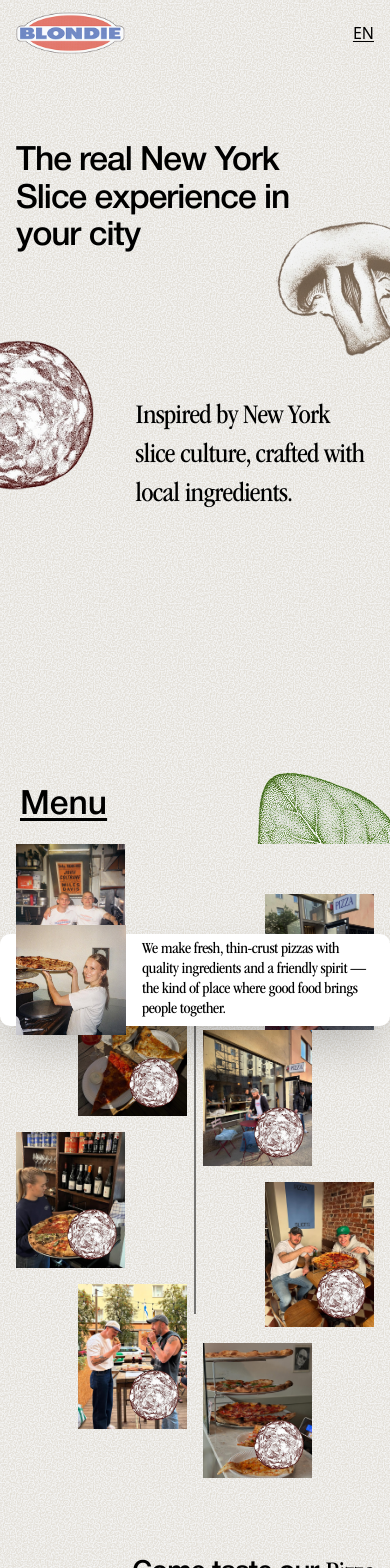
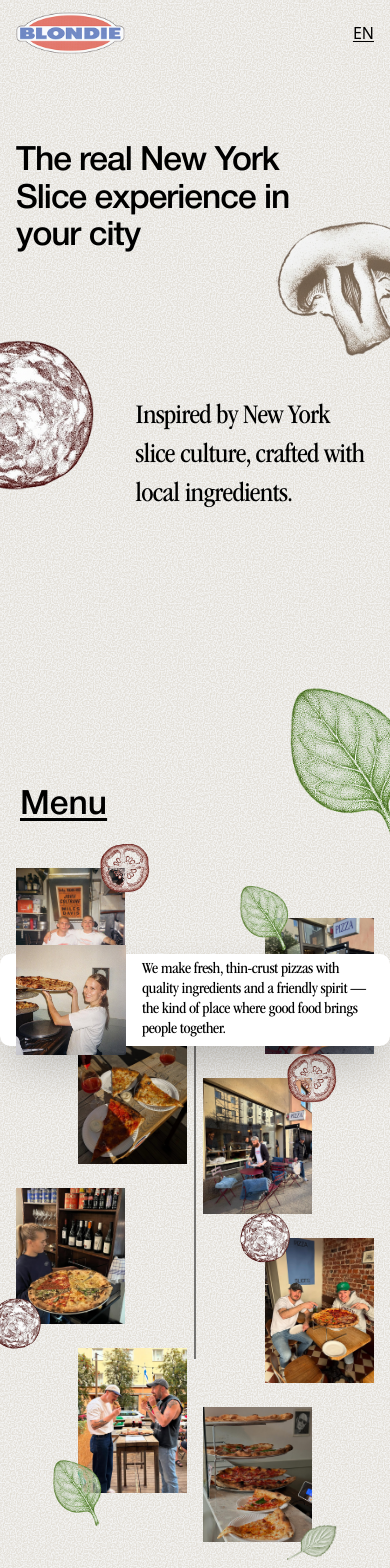
Before and after one commit to lucasprtc/blondie-vitrine, a Next.js app in the folder blondie-website/: page / in a window 390 px wide. Shown: the top 1568 px of the page. Built offline with nearby package versions, Linux system fonts and the light colour scheme.

Commit message:
feat(animation): about animation

```diff
--- a/blondie-website/app/components/section/AboutSection.tsx
+++ b/blondie-website/app/components/section/AboutSection.tsx
@@ -1,6 +1,6 @@
 "use client";
 
-import { useRef, useEffect } from "react";
+import { useRef, useEffect, use } from "react";
 import gsap from "gsap";
 import { ScrollTrigger } from "gsap/all";
 import ImageWithOverlay from "../ui/Image";
@@ -10,12 +10,46 @@ gsap.registerPlugin(ScrollTrigger);
 const AboutSection = () => {
     const squareRef = useRef<HTMLDivElement>(null);
     const aboutSectionRef = useRef<HTMLDivElement>(null);
+    const line = useRef<HTMLDivElement>(null);
 
     useEffect(() => {
         const square = squareRef.current;
-    console.log(square?.getBoundingClientRect());
         const squareInfo = square?.getBoundingClientRect();
-    console.log(squareInfo?.top);
+
+        gsap.fromTo(line.current,
+            {
+                scaleY: 0,
+                transformOrigin: "top center"
+            },
+            {
+                scaleY: 1,
+                duration: 1.5,
+                ease: "power2.out",
+                scrollTrigger: {
+                    trigger: aboutSectionRef.current,
+                    start: "top center",
+                    toggleActions: "play none none none"
+                }
+            }
+        );
+
+       gsap.fromTo(square,
+            {
+                opacity: 0,
+                y: 20
+            },
+            {
+                opacity: 1,
+                y: 0,
+                duration: 0.5,
+                ease: "power2.out",
+                scrollTrigger: {
+                    trigger: aboutSectionRef.current,
+                    start: "top center",
+                    toggleActions: "play none none none"
+                }
+            }
+        );
 
         gsap.to(square, {
         scrollTrigger: {
@@ -24,7 +58,6 @@ const AboutSection = () => {
             end: `bottom-=${window.innerWidth > 1024 ? 200 : 90} center+=${squareInfo!.height - 100}`,
             pin: square,
             scrub: 1,
-        // markers: true
         }
     });
 
@@ -34,7 +67,7 @@ const AboutSection = () => {
     }, []);
 
     return (
-        <section ref={aboutSectionRef} className="relative grid-container grid-layout ">
+        <section ref={aboutSectionRef} className="relative grid-container grid-layout overflow-hidden py-6 lg:py-0">
             <div
                 ref={squareRef}
                 className="z-10 absolute top-[90px] lg:top-[200px] col-span-6 lg:col-start-4 p-4 w-full lg:w-fit flex flex-row items-center justify-between gap-4 lg:gap-8 bg-white rounded-[10px] shadow-2xl"
@@ -42,26 +75,26 @@ const AboutSection = () => {
                 <img src="/picture/about-desc.png" alt="" className="max-w-[110px] lg:max-w-[220px] aspect-square" />
                 <p className="font-secondary text-base lg:text-xl tracking-[-0.48px] leading-5 lg:leading-10">We make fresh, thin-crust pizzas with quality ingredients and a friendly spirit — the kind of place where good food brings people together.</p>
             </div>
-            <div className="absolute translate-x-1/2 h-[350px] lg:h-[800px] w-px bg-black right-1/2 mt-[120px] lg:mt-[220px]"></div>
+            <div ref={line} className="absolute translate-x-1/2 h-[375px] lg:h-[800px] w-px bg-black right-1/2 mt-[140px] lg:mt-[220px]"></div>
             <div className="flex flex-row gap-4 w-full col-span-6 lg:col-span-12 lg:pt-[100px]">
-                <div className="w-1/2 grid content-start grid-cols-3 lg:grid-cols-6 gap-y-4 lg:gap-y-0 gap-x-4 md:gap-x-6">
-                    <div className="col-span-3 grid content-start grid-cols-3 gap-x-4 md:gap-x-6 lg:gap-y-[70px] lg:pt-[200px]">
-                        <ImageWithOverlay src="/picture/about-1.png" alt="Map" topping="pepperoni" position="BR" className="col-span-2 h-fit" />
-                        <ImageWithOverlay src="/picture/about-2.png" alt="Map" topping="pepperoni" position="BR" className="col-start-2 col-span-2 lg:col-span-3 h-fit" />
+                <div className="w-1/2 grid content-start grid-cols-3 lg:grid-cols-6 gap-y-6 lg:gap-y-0 gap-x-4 md:gap-x-6">
+                    <div className="col-span-3 grid content-start grid-cols-3 gap-x-4 gap-y-6 md:gap-x-6 lg:gap-y-[70px] lg:pt-[200px]">
+                        <ImageWithOverlay src="/picture/about-1.png" alt="Map" topping="pepper" position="TR" className="col-span-2 h-fit" />
+                        <ImageWithOverlay src="/picture/about-2.png" alt="Map" topping="basil" position="TL" className="col-start-2 col-span-2 lg:col-span-3 h-fit" />
                     </div>
-                    <div className="col-span-3 grid content-start grid-cols-3 gap-x-4 md:gap-x-6 gap-y-4 lg:gap-y-[100px]">
-                        <ImageWithOverlay src="/picture/about-3.png" alt="Map" topping="pepperoni" position="BR" className="col-span-2 lg:col-span-3 h-fit" />
-                        <ImageWithOverlay src="/picture/about-4.png" alt="Map" topping="pepperoni" position="BR" className="col-start-2 col-span-2 h-fit" />
+                    <div className="col-span-3 grid content-start grid-cols-3 gap-x-4 md:gap-x-6 gap-y-6 lg:gap-y-[100px]">
+                        <ImageWithOverlay src="/picture/about-3.png" alt="Map" topping="pepperoni" position="BL" className="col-span-2 lg:col-span-3 h-fit" />
+                        <ImageWithOverlay src="/picture/about-4.png" alt="Map" topping="origano" position="BL" className="col-start-2 col-span-2 h-fit" />
                     </div>
                 </div>
-                <div className="w-1/2 grid content-start grid-cols-3 lg:grid-cols-6 gap-y-4 lg:gap-y-0 gap-x-4 md:gap-x-6 pt-[50px]">
-                    <div className="col-span-3 grid content-start grid-cols-3 gap-x-4 md:gap-x-6 lg:gap-y-[100px] lg:pt-[300px]">
-                        <ImageWithOverlay src="/picture/about-5.png" alt="Map" topping="pepperoni" position="BR" className="col-span-2 col-start-2 h-fit" />
-                        <ImageWithOverlay src="/picture/about-6.png" alt="Map" topping="pepperoni" position="BR" className="col-span-2 lg:col-span-3 h-fit" />
+                <div className="w-1/2 grid content-start grid-cols-3 lg:grid-cols-6 gap-y-6 lg:gap-y-0 gap-x-4 md:gap-x-6 pt-[50px]">
+                    <div className="col-span-3 grid content-start grid-cols-3 gap-x-4 gap-y-6 md:gap-x-6 lg:gap-y-[100px] lg:pt-[300px]">
+                        <ImageWithOverlay src="/picture/about-5.png" alt="Map" topping="origano" position="TL" className="col-span-2 col-start-2 h-fit" />
+                        <ImageWithOverlay src="/picture/about-6.png" alt="Map" topping="pepper" position="TR" className="col-span-2 lg:col-span-3 h-fit" />
                     </div>
-                    <div className="col-span-3 grid content-start grid-cols-3 gap-x-4 md:gap-x-6 gap-y-4 lg:gap-y-[70px]">
-                        <ImageWithOverlay src="/picture/about-7.png" alt="Map" topping="pepperoni" position="BR" className="col-span-2 col-start-2 lg:col-start-1 lg:col-span-3 h-fit" />
-                        <ImageWithOverlay src="/picture/about-8.png" alt="Map" topping="pepperoni" position="BR" className="col-span-2 lg:col-start-2 h-fit" />
+                    <div className="col-span-3 grid content-start grid-cols-3 gap-x-4 md:gap-x-6 gap-y-6 lg:gap-y-[70px]">
+                        <ImageWithOverlay src="/picture/about-7.png" alt="Map" topping="pepperoni" position="TL" className="col-span-2 col-start-2 lg:col-start-1 lg:col-span-3 h-fit" />
+                        <ImageWithOverlay src="/picture/about-8.png" alt="Map" topping="basil" position="BR" className="col-span-2 lg:col-start-2 h-fit" />
                     </div>
                 </div>
             </div>
--- a/blondie-website/app/components/section/ContactSection.tsx
+++ b/blondie-website/app/components/section/ContactSection.tsx
@@ -10,7 +10,6 @@ const ContactSection = () => {
   const [isMobile, setIsMobile] = useState(false);
 
   useEffect(() => {
-    // Vérifie la largeur de la fenêtre côté client
     const handleResize = () => setIsMobile(window.innerWidth <= 1024);
 
     handleResize(); // Vérifie dès le premier rendu côté client
@@ -20,7 +19,7 @@ const ContactSection = () => {
   }, []);
 
   return (
-    <section className="relative grid-container grid-layout pb-[30px] lg:pb-[60px] pt-[60px] lg:pt-[130px]">
+    <section className="relative grid-container grid-layout pb-20 lg:pb-[60px] pt-[60px] lg:pt-[130px]">
       {isMobile && (
         <h2 className="lg:hidden col-span-6 font-secondary text-center lg:text-left text-[2.5rem] lg:text-4xl tracking-[-0.03em] font-medium leading-12">
           Find us, Grab a slice,<br /> Enjoy the vibes.
--- a/blondie-website/app/components/section/HeroSection.tsx
+++ b/blondie-website/app/components/section/HeroSection.tsx
@@ -32,10 +32,12 @@ const HeroSection = () => {
             );
 
             // Animation du texte au-dessus de l'image : apparaît de derrière l'image
+            const isMobile = window.innerWidth < 720;
+            const delay = isMobile ? 0.4 : 1;
             gsap.fromTo(
                 textAboveImageRef.current,
                 {
-                    y: 50,
+                    y: isMobile ? 20 : 50,
                     opacity: 0,
                     zIndex: 0
                 },
@@ -45,7 +47,7 @@ const HeroSection = () => {
                     zIndex: 10,
                     duration: 0.8,
                     ease: 'back.out(0.8)',
-                    delay: 1
+                    delay: delay
                 }
             );
 
@@ -165,6 +167,7 @@ const HeroSection = () => {
             <div className="grid-layout items-center relative pt-[40%] lg:pt-[10%]">
                 <div ref={blackLine1Ref} className="hidden lg:block h-px bg-black col-span-2"></div>
                 <AnimatedText
+                    delay={0.1}
                     text="The real New York Slice experience in your city"
                     className="col-span-5 lg:col-span-8 text-2xl lg:text-5xl lg:text-center text-black font-primary font-medium tracking-[-0.03em] break-normal lg:leading-22"
                 />
@@ -215,7 +218,7 @@ const HeroSection = () => {
                 <img src="/food/pepperoni.png" alt="" className="max-w-[150px] absolute -top-[50%] -left-[20%] lg:hidden" />
 
             </div>
-            <img src="/food/origano.png" alt="" className="absolute -right-[5%] -bottom-[15%]" />
+            <img src="/food/origano.png" alt="" className="absolute max-w-[120px] lg:hidden -right-[5%] bottom-0" />
         </section>
     );
 }
--- a/blondie-website/app/components/section/MenuSection.tsx
+++ b/blondie-website/app/components/section/MenuSection.tsx
@@ -74,15 +74,17 @@ const MenuSection = () => {
         return () => window.removeEventListener("resize", checkWidth);
     }, []);
     return (
-        <section className="grid-container grid-layout mt-[60px] lg:mt-[100px]">
-            <TextAnimation className="col-span-12 mb-5 title">
+        <section className="grid-container grid-layout mt-10 lg:mt-[100px]">
+            <TextAnimation className="col-span-12 lg:mb-5 title leading-10">
                 <h3>Come taste our <span className="font-secondary">Pizza</span></h3>
             </TextAnimation>
-            <div className="col-span-12 grid grid-cols-1 lg:grid-cols-2 gap-x-6 lg:gap-x-12">
+            <div className="relative col-span-12 grid grid-cols-1 lg:grid-cols-2 gap-x-6 lg:gap-x-12">
+                <div className="hidden lg:block absolute h-full bg-black w-px right-1/2"></div>
                 {pizzas.map((p, index) => {
                     const cols = isLgUp ? 2 : 1;
                     const total = pizzas.length;
                     const isLastRow = index >= total - (total % cols === 0 ? cols : total % cols);
+                    const isFirstRow = index < (total % cols === 0 ? cols : total % cols);
 
                     return (
                     <PizzaCard
--- a/blondie-website/app/components/section/ReviewSection.tsx
+++ b/blondie-website/app/components/section/ReviewSection.tsx
@@ -38,7 +38,7 @@ const Reviews = [
 
 const ReviewSection  = () => {
     return (
-        <section className="grid-layout pt-[60px]">
+        <section className="grid-layout mt-10 lg:mt-[100px]">
             <TextAnimation className="grid-container col-span-6 lg:col-span-12 title">
                 <h3 className="">Your Words, <span className="font-secondary">our pride</span></h3>
             </TextAnimation>
--- a/blondie-website/app/components/ui/Image.tsx
+++ b/blondie-website/app/components/ui/Image.tsx
@@ -1,4 +1,8 @@
-import React from "react";
+import React, { useEffect, useRef } from "react";
+import { gsap } from "gsap";
+import { ScrollTrigger } from "gsap/ScrollTrigger";
+
+gsap.registerPlugin(ScrollTrigger);
 
 type Position = "TL" | "TR" | "BL" | "BR";
 type Topping = "basil" | "mushroom" | "origano" | "pepper" | "pepperoni";
@@ -18,6 +22,8 @@ const ImageWithOverlay: React.FC<ImageWithOverlayProps> = ({
   alt = "Image",
   className = "",
 }) => {
+  const toppingRef = useRef<HTMLImageElement>(null);
+
   const toppingImages: Record<Topping, string> = {
     basil: "/food/basil.png",
     mushroom: "/food/mushroom.png",
@@ -27,11 +33,32 @@ const ImageWithOverlay: React.FC<ImageWithOverlayProps> = ({
   };
 
   const positionClasses: Record<Position, string> = {
-    TL: "top-2 left-2",
-    TR: "top-2 right-2",
-    BL: "bottom-2 left-2",
-    BR: "bottom-2 right-2",
+    TL: "-translate-x-1/2 -translate-y-1/2 top-0 left-0",
+    TR: "translate-x-1/2 -translate-y-1/2 top-0 right-0",
+    BL: "-translate-x-1/2 translate-y-1/2 bottom-0 left-0",
+    BR: "translate-x-1/2 translate-y-1/2 bottom-0 right-0",
   };
+
+  useEffect(() => {
+    if (toppingRef.current) {
+      gsap.fromTo(
+        toppingRef.current,
+        {
+          opacity: 0,
+        },
+        {
+          opacity: 1,
+          duration: 1,
+          ease: "power2.out",
+          scrollTrigger: {
+            trigger: toppingRef.current,
+            start: "top 70%",
+            toggleActions: "play none none none",
+          },
+        }
+      );
+    }
+  }, []);
 
   return (
     <div className={`relative inline-block ${className}`}>
@@ -40,13 +67,12 @@ const ImageWithOverlay: React.FC<ImageWithOverlayProps> = ({
         alt={alt}
         className="w-full h-full object-cover "
       />
-      <img src={toppingImages[topping]} alt={topping} className={`absolute max-w-[50px] ${positionClasses[position]}`} />
-
-      {/* <div
-        className={`absolute ${positionClasses[position]} bg-white/90 backdrop-blur-sm rounded-full p-3 shadow-lg`}
-      >
-        <span className="text-4xl">{toppingImages[topping]}</span>
-      </div> */}
+      <img
+        ref={toppingRef}
+        src={toppingImages[topping]}
+        alt={topping}
+        className={`absolute max-w-[50px] lg:max-w-[120px] ${positionClasses[position]}`}
+      />
     </div>
   );
 };
--- a/blondie-website/app/components/ui/PizzaCard.tsx
+++ b/blondie-website/app/components/ui/PizzaCard.tsx
@@ -77,7 +77,7 @@ const PizzaCard = ({
   );
 
   return (
-    <div className={`flex flex-row items-center gap-4 py-8 ${noBorder ? '' : 'border-b border-black'}`}>
+    <div className={`flex flex-row items-center gap-4 py-6 lg:py-8 ${noBorder ? '' : 'border-b border-black'}`}>
       <div className={`flex flex-col col-span-3 gap-4 lg:gap-5 w-1/2 ${variant === "left" ? 'order-2' : 'order-1'}`}>
           <AnimatedText text={title} className="">
             <h3 className="font-secondary font-medium text-2xl lg:text-3xl tracking-[-0.03em] uppercase leading-6 lg:leading-10">
```
Lines whose indentation alone changed are shown as unchanged.
